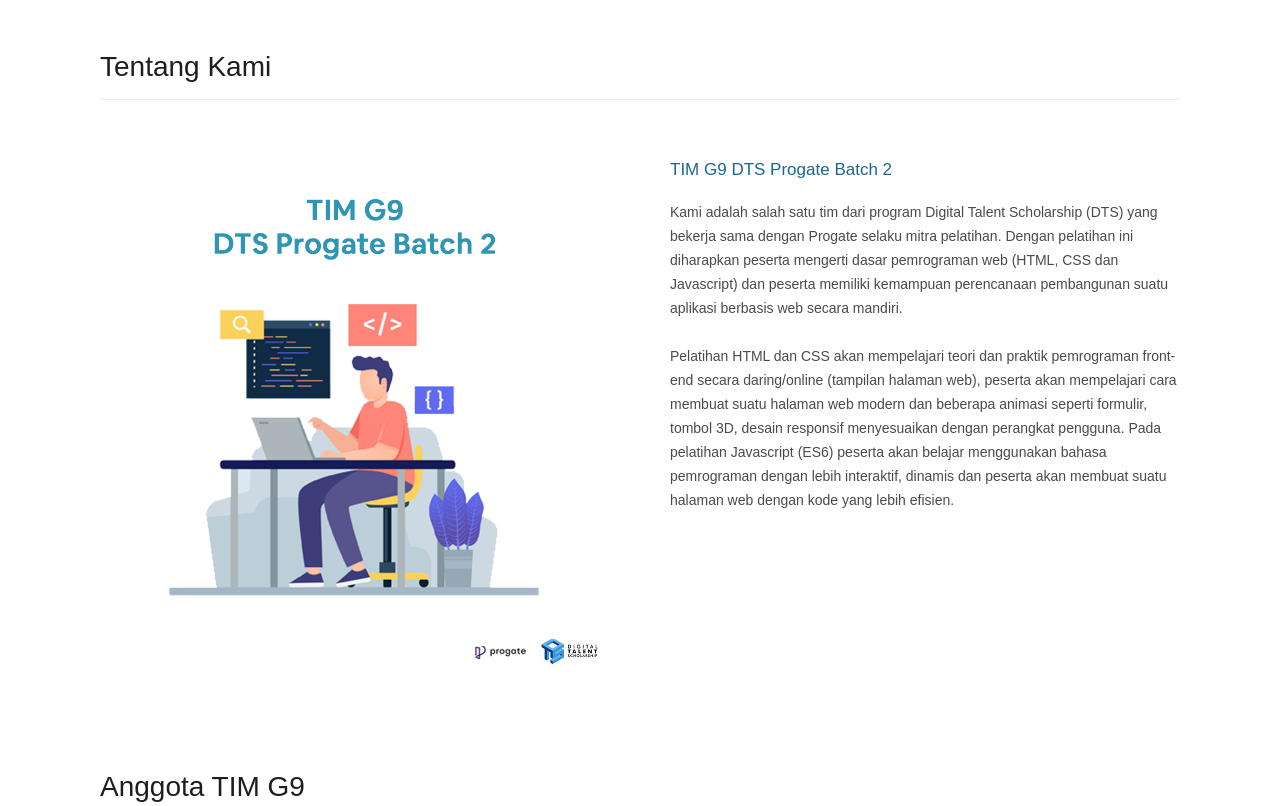
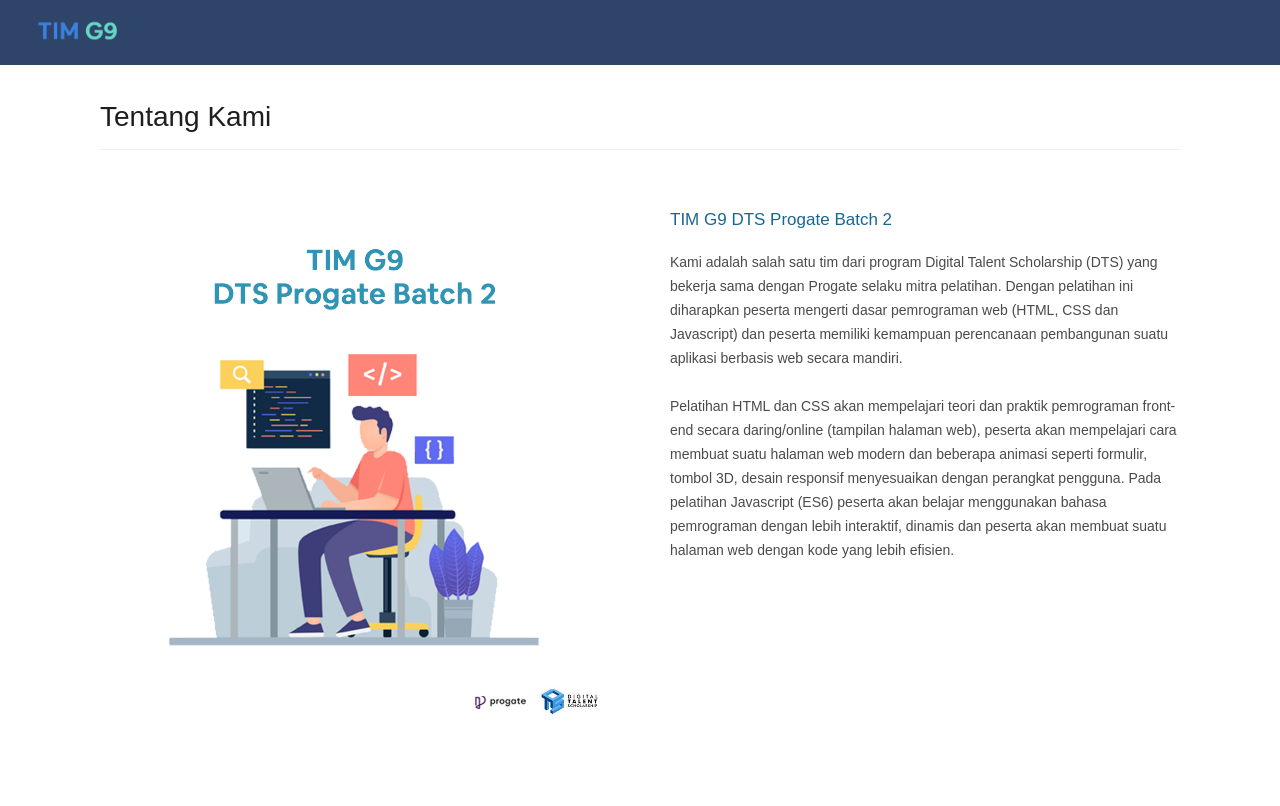
Before and after one commit to nandrasaputra/ProyekTimG9-DTS, a plain HTML site: page index.html in a window 1280 px wide. Shown: the top 806 px of the page. Drawn offline with Linux system fonts and the light colour scheme.

Commit message:
add header

```diff
--- a/index.html
+++ b/index.html
@@ -14,8 +14,17 @@
     </head>
 
     <body>
+
+      <header>
+        <div class="container-header">
+          <div class="header-left">
+            <img class="logo-header" src="assets/images/header-logo.png">
+          </div>
+        </div>
+      </header>
+
         <div class="tentang-kami">
-            <div class="container">
+            <div class="container tentang-kami-container">
               <div class="row">
                 <div class="colom-1">
                   <div class="section-heading">
--- a/proyektimg9.css
+++ b/proyektimg9.css
@@ -226,3 +226,32 @@
   text-align: center;
   transition: all .3s;
 }
+
+header {
+  height: 65px;
+  width: 100%;
+  background-color: rgba(24, 48, 89, 0.9);
+  position :fixed;
+  top: 0;
+  z-index: 10;
+}
+
+.container-header {
+  display: inline-block;
+  width: 100%;
+  padding: 0 15px;
+  margin: 0 auto;
+}
+
+.header-left {
+  float: left;
+}
+
+.logo-header {
+  margin-top: 10px;
+  width: 124px;
+}
+
+.tentang-kami-container {
+  margin-top: 100px;
+}
```
Also changed, not shown: assets/images/header-logo.png (added).
